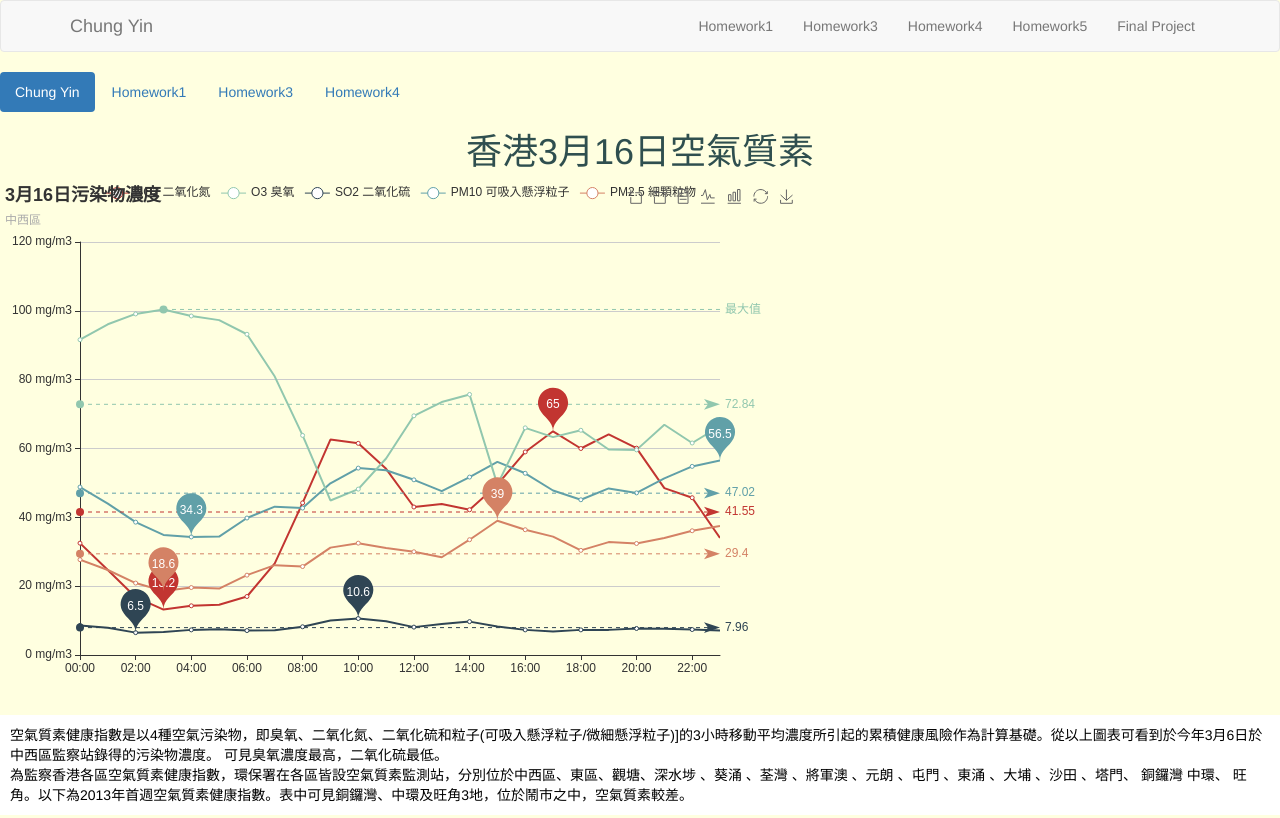
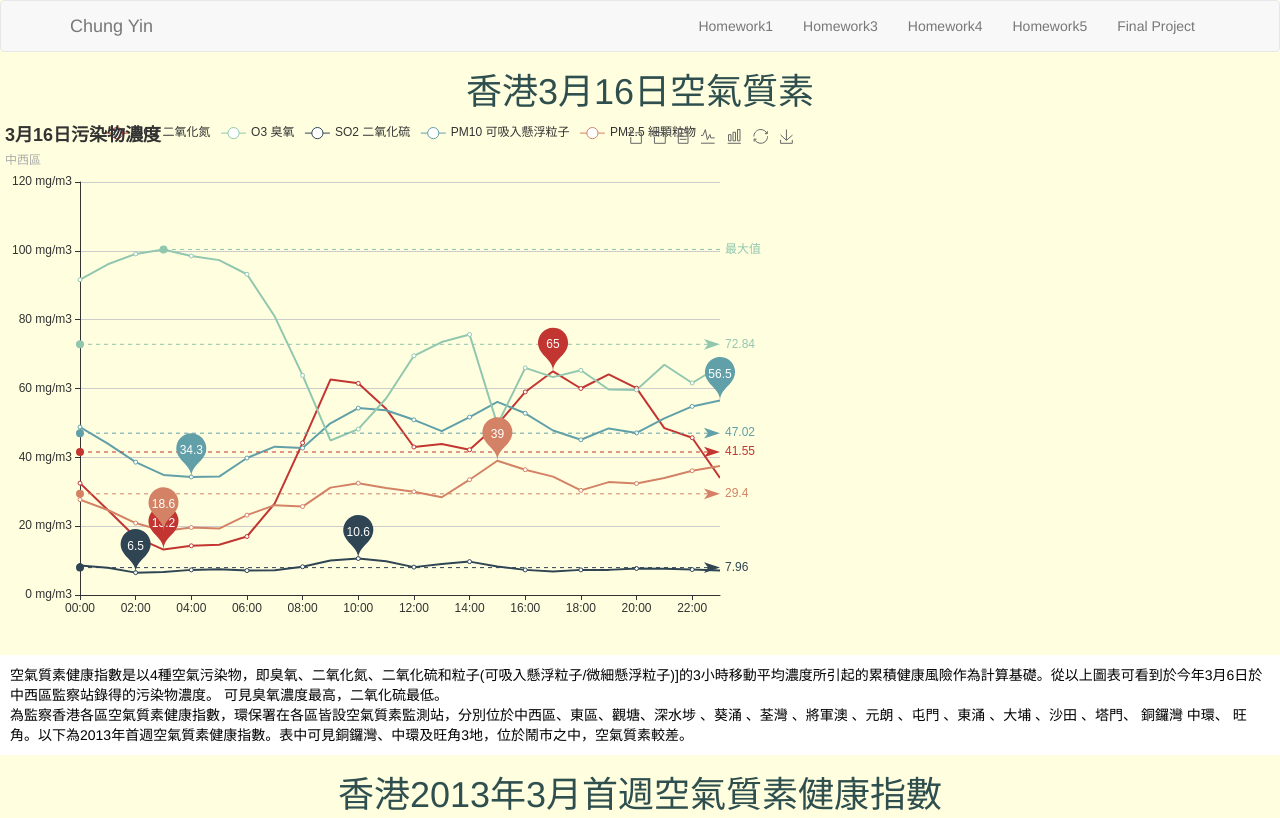
Before and after one commit to chungyin/homework5, a plain HTML site: page index.html in a window 1280 px wide. Shown: the top 818 px of the page. Drawn offline with nearby package versions, Linux system fonts and the light colour scheme.

Commit message:
Update index.html

```diff
--- a/index.html
+++ b/index.html
@@ -34,18 +34,7 @@
         </div>
     </nav>
 <body style="background-color: lightyellow; text-align: center; color: darkslategray;">
-    <div class="masthead clearfix">
-        <div class="inner">
-            <nav>
-                <ul class="nav nav-pills" role="tablist">
-                    <li role="presentation" class="active"><a href="#">Chung Yin</a></li>
-                    <li role="presentation"><a href="https://chungyin.github.io/homework1/">Homework1</a></li>
-                    <li role="presentation"><a href="https://chungyin.github.io/homework3/">Homework3</a></li>
-                    <li role="presentation"><a href="https://chungyin.github.io/homework4/">Homework4</a></li>
-                </ul>
-            </nav>
-        </div>
-    </div>
+
     <h1>香港3月16日空氣質素</h1>
     <!-- 为ECharts准备一个具备大小（宽高）的Dom -->
     <div id="main" style="width: 800px;height:533px;"></div>
```
